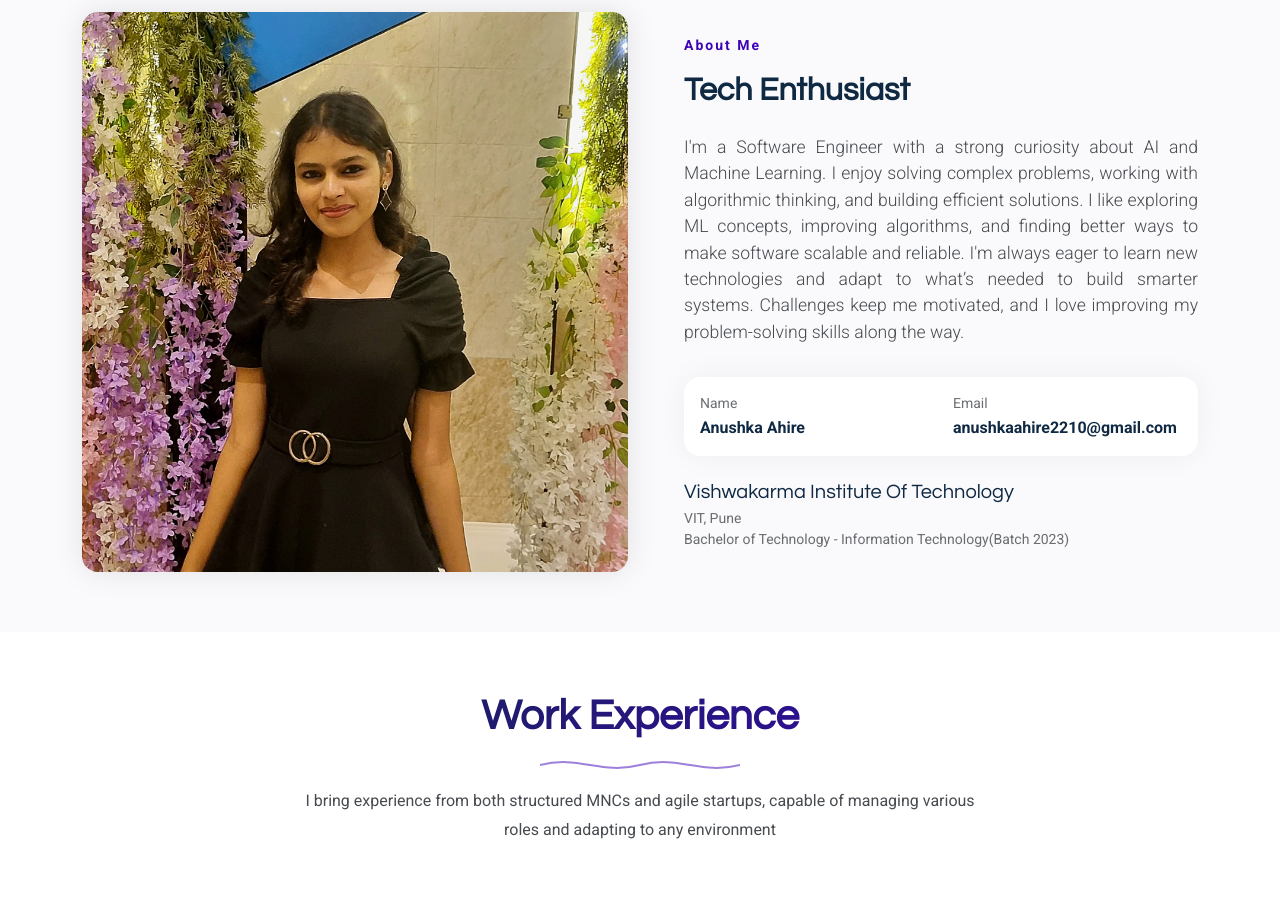
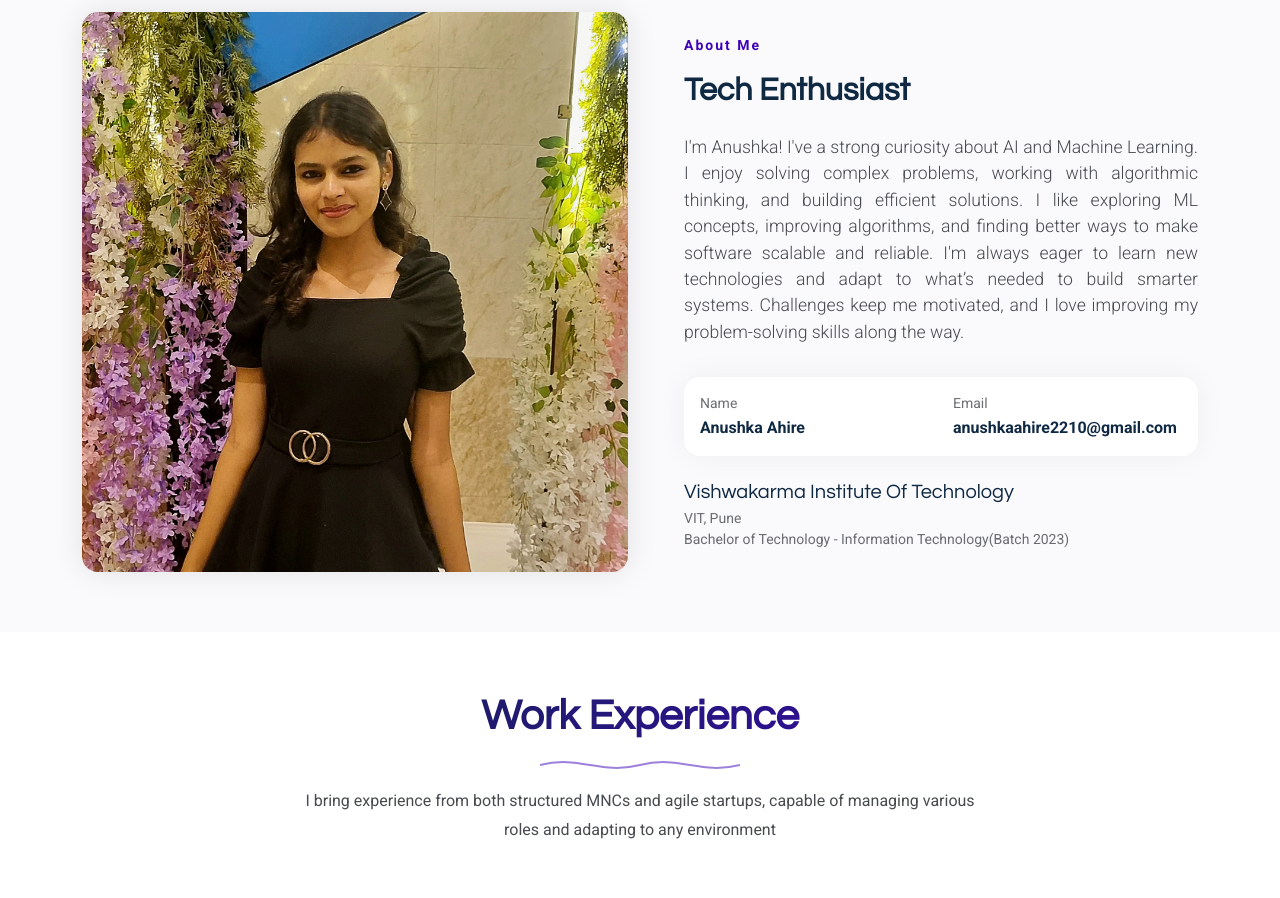
Before and after one commit to AnushkaAhire22/portfolio, a plain HTML site: page index.html in a window 1280 px wide. Shown: the part 1000-1898 px from the top of the page. Drawn offline with nearby package versions, Linux system fonts and the light colour scheme.

Commit message:
Update index.html

```diff
--- a/index.html
+++ b/index.html
@@ -142,7 +142,7 @@ minimized manual effort, and supported smarter decision-making.</p>
             <div class="about-content">
               <span class="subtitle">About Me</span>
               <h2> Tech Enthusiast</h2>
-              <p class="lead mb-4">I'm a Software Engineer with a strong curiosity about AI and Machine Learning. I enjoy solving complex problems, working with algorithmic thinking, and building efficient solutions. I like exploring ML concepts, improving algorithms, and finding better ways to make software scalable and reliable. I'm always eager to learn new technologies and adapt to what’s needed to build smarter systems. Challenges keep me motivated, and I love improving my problem-solving skills along the way. </p>
+              <p class="lead mb-4">I'm Anushka! I've a strong curiosity about AI and Machine Learning. I enjoy solving complex problems, working with algorithmic thinking, and building efficient solutions. I like exploring ML concepts, improving algorithms, and finding better ways to make software scalable and reliable. I'm always eager to learn new technologies and adapt to what’s needed to build smarter systems. Challenges keep me motivated, and I love improving my problem-solving skills along the way. </p>
               <div class="personal-info">
                 <div class="row g-4">
                   <div class="col-6">
```
